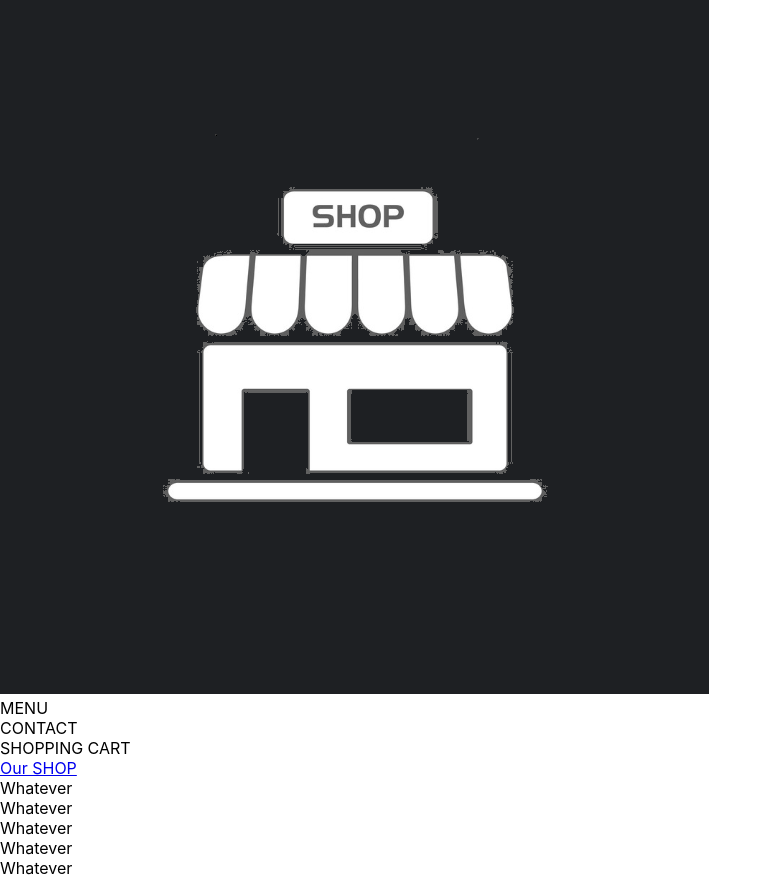
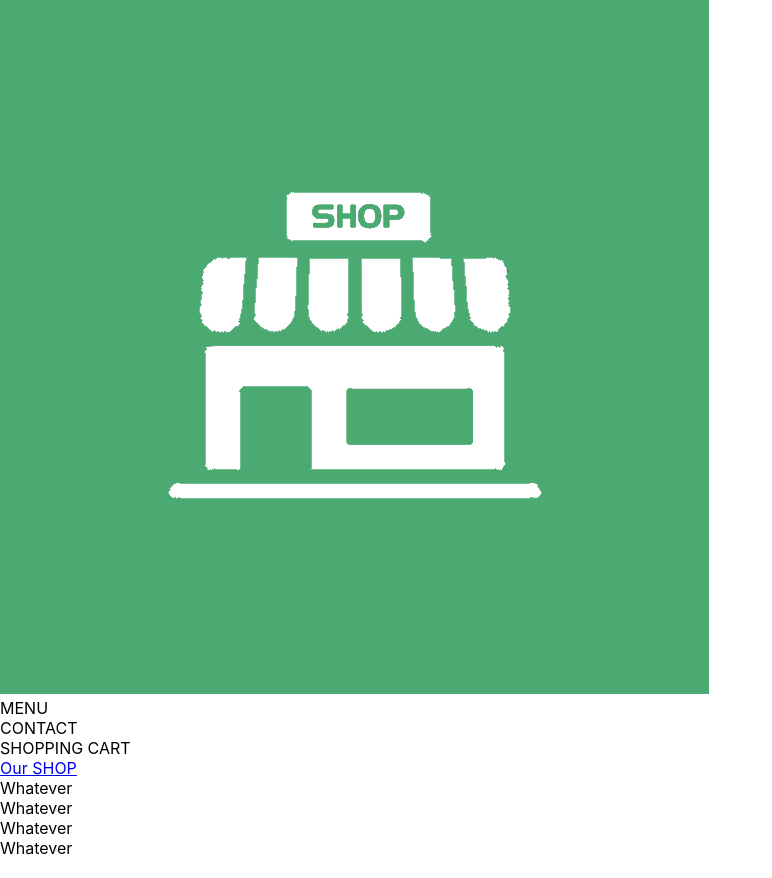
Before and after one commit to AlexHusleag/React-Store, a React app in the folder items-store/: page / in a window 1280 px wide. Shown: the whole page, without its empty margins (0-772 px from the left). Built offline with nearby package versions, Linux system fonts and the light colour scheme.

Commit message:
Project modularization

```diff
--- a/items-store/src/components/Navigation/HomePage/HomePage.css
+++ b/items-store/src/components/Navigation/HomePage/HomePage.css
@@ -1,9 +1,7 @@
 * {
     margin: 0;
     padding: 0;
-
 }
-
 
 
 .Wrapper{
@@ -18,7 +16,6 @@
 
      /* clip-path: polygon(0% 100%, 100% 99%, 100% 10%, 0 10%); */
      /* clip-path: polygon(0% 12%, 100% 12%, 100% 83%, 0 100%); */
-
 }
 
 .Content_Wrapper{
@@ -29,31 +26,6 @@
     /* display: flex;
     flex-wrap: nowrap; */
 }
-
-.Content{
-    display:flex;
-    flex-wrap: wrap;
-    /* background-color: red; */
-    flex-direction: row;
-    justify-content: space-around;
-
-    clip-path: polygon(0 0, 100% 0%, 100% 100%, 0% 100%);
-}
-
-.Item{
-    background-color: #f1f1f1;
-
-    flex: 1 1 25%;
-
-    margin: 20px;
-    padding: 20px;
-    font-size: 30px;
-    text-align: center;
-
-    clip-path: view-box;
-}
-
-
 
 
 .Button_Wrapper{
@@ -66,8 +38,6 @@
 }
 
 .Button{
-
-
     padding-top: 100px;
     background-color: dodgerblue;
     display: flex;
--- a/items-store/src/components/Navigation/HomePage/HomePage.jsx
+++ b/items-store/src/components/Navigation/HomePage/HomePage.jsx
@@ -1,4 +1,6 @@
 import React, { Component } from 'react';
+
+import Items from './Items/Items'
 
 import classes from './HomePage.css'
 
@@ -7,21 +9,13 @@
     render() {
         return (
             <div className={classes.Wrapper}>
-               <div className={classes.Button_Wrapper}>
-               <a href="/#" className={classes["Button"]}>Our SHOP</a>
-               </div>
+                <div className={classes.Button_Wrapper}>
+                    <a href="/#" className={classes["Button"]}>Our SHOP</a>
+                </div>
                 <div className={classes.Content_Wrapper}>
-                    <div className={classes.Content}>
-
-                        <p className={classes.Item}>Whatever</p>
-                        <p className={classes.Item}>Whatever</p>
-                        <p className={classes.Item}>Whatever</p>
-                        <p className={classes.Item}>Whatever</p>
-                        <p className={classes.Item}>Whatever</p>
-                    </div>
+                    <Items />
                 </div>
             </div>
-
         );
     }
 }
--- /dev/null
+++ b/items-store/src/components/Navigation/HomePage/Item/Item.css
@@ -0,0 +1,12 @@
+.Item{
+    background-color: #f1f1f1;
+
+    flex: 1 1 25%;
+
+    margin: 20px;
+    padding: 20px;
+    font-size: 30px;
+    text-align: center;
+
+    clip-path: view-box;
+}
--- /dev/null
+++ b/items-store/src/components/Navigation/HomePage/Item/Item.jsx
@@ -0,0 +1,14 @@
+import React, { Component } from 'react';
+
+import classes from '../Item/Item.css'
+
+export default class Item extends Component {
+
+    render() {
+        return (
+            <div className={classes.Item}>
+                <p>Whatever</p>
+            </div>
+        );
+    }
+}
--- /dev/null
+++ b/items-store/src/components/Navigation/HomePage/Items/Items.css
@@ -0,0 +1,11 @@
+.Items{
+    display:flex;
+    flex-wrap: wrap;
+
+    /* background-color: red; */
+
+    flex-direction: row;
+    justify-content: space-around;
+
+    clip-path: polygon(0 0, 100% 0%, 100% 100%, 0% 100%);
+}
--- /dev/null
+++ b/items-store/src/components/Navigation/HomePage/Items/Items.jsx
@@ -0,0 +1,19 @@
+import React, { Component } from 'react';
+
+import Item from '../Item/Item'
+
+import classes from '../Items/Items.css'
+
+export default class Items extends Component {
+
+    render() {
+        return (
+            <div className={classes.Items}>
+                <Item />
+                <Item />
+                <Item />
+                <Item />
+            </div>
+        );
+    }
+}
```
Also changed, not shown: items-store/src/assets/clothing.png (deleted), items-store/src/assets/logo.png.
